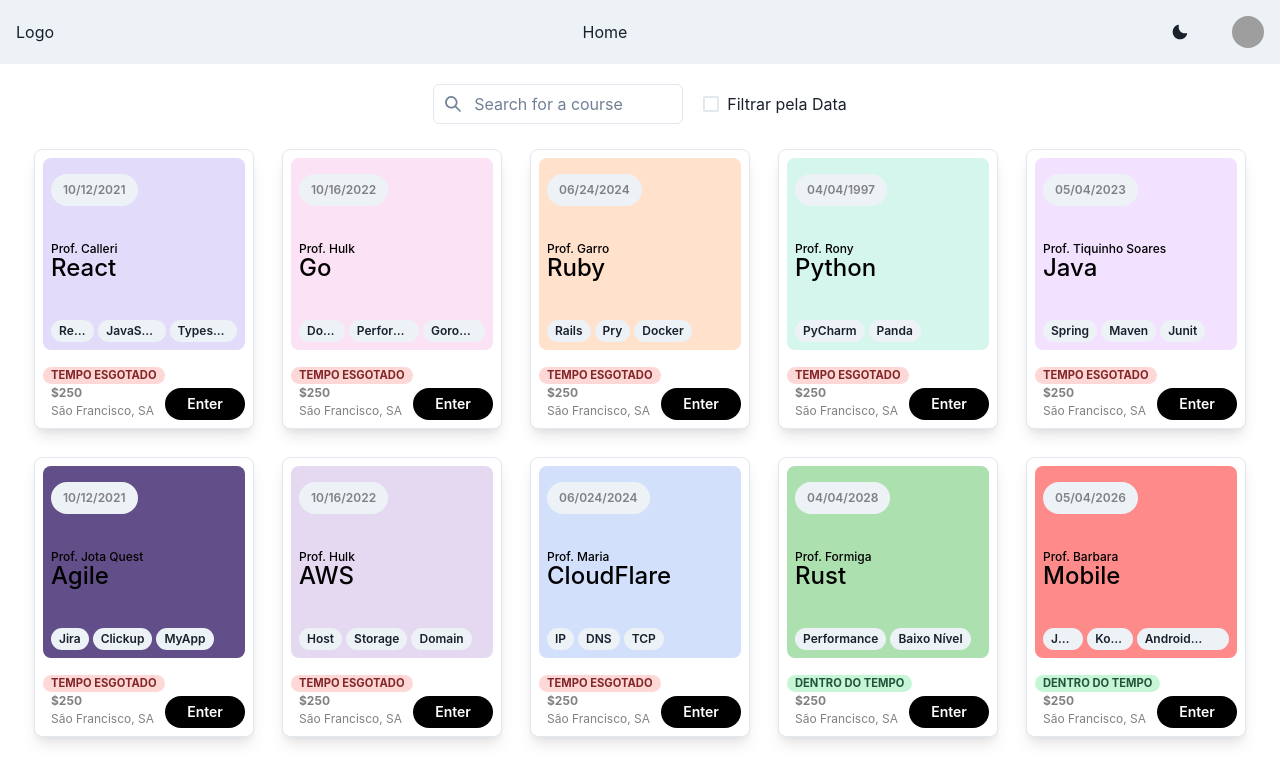
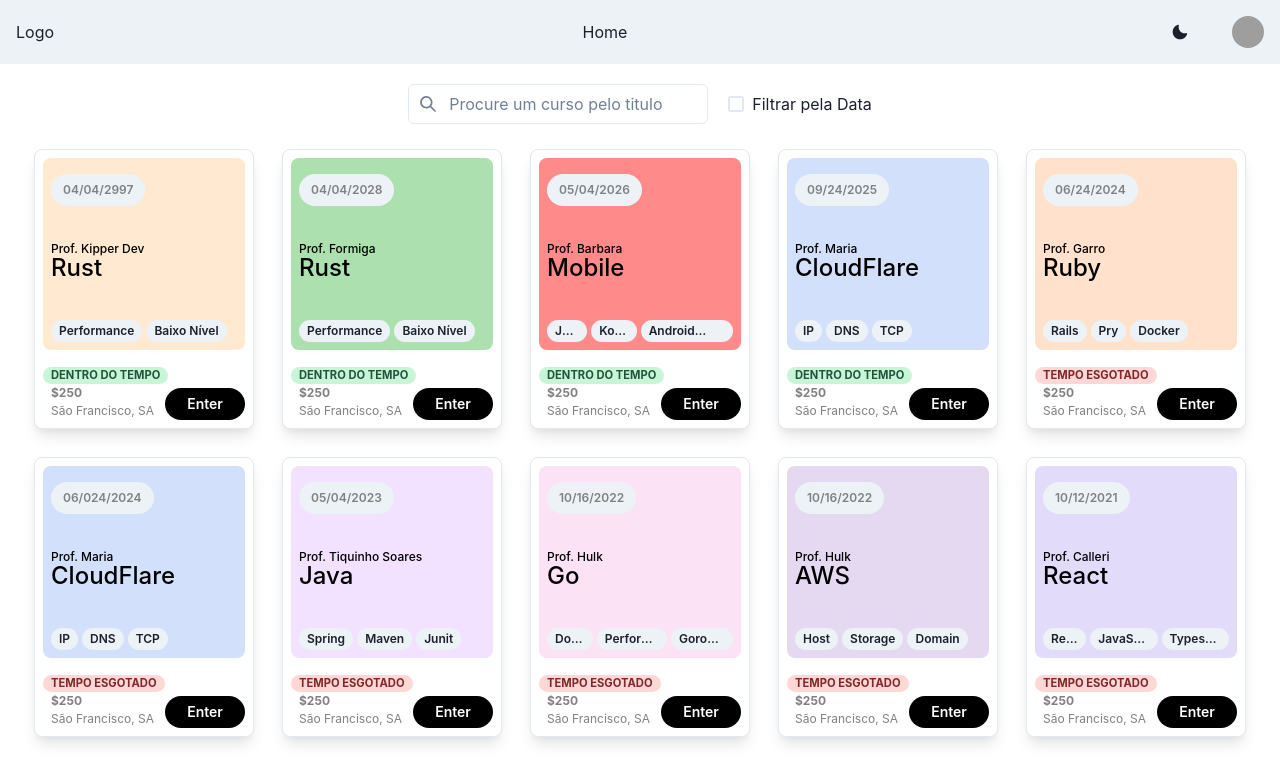
Before and after one commit to MateusGuedess/course-list, a React (Vite) app: page / in a window 1280 px wide. Shown: the top 763 px of the page. Built offline with nearby package versions, Linux system fonts and the light colour scheme; grey boxes are pictures that could not be loaded.

Commit message:
feature: add zustand to do the state management

```diff
--- a/package.json
+++ b/package.json
@@ -18,7 +18,8 @@
     "react": "^18.3.1",
     "react-dom": "^18.3.1",
     "react-icons": "^5.3.0",
-    "react-router-dom": "^6.26.2"
+    "react-router-dom": "^6.26.2",
+    "zustand": "^5.0.0-rc.2"
   },
   "devDependencies": {
     "@eslint/js": "^9.9.0",
--- a/src/pages/home.tsx
+++ b/src/pages/home.tsx
@@ -3,7 +3,7 @@
 import ModalComponent from '../components/molecules/modal/modal.component'
 import SearchComponent from '../components/molecules/search/search.component'
 import ThemeCardComponent from '../components/molecules/theme-card/theme-card.component'
-import courses from '../data/courses.json'
+import useStore from '../store/store'
 
 export interface ICourse {
     id: number
@@ -20,6 +20,8 @@
     const [filterByDate, setFilterByDate] = useState(false)
     const { isOpen, onOpen, onClose } = useDisclosure()
 
+    const {courses} = useStore(state => state)
+
     const filteredCourses = useMemo(() =>
         courses
     .filter((course: ICourse) => {
@@ -29,13 +31,15 @@
             return course.title.toLowerCase().includes(search.toLowerCase())
         }
         return course.title.toLowerCase().includes(search.toLowerCase()) && courseDate >= currentDate
-    }), [search, filterByDate])
+    }).sort((a, b) => new Date(b.date).getTime() - new Date(a.date).getTime()), [search, filterByDate])
+
+    console.log("AQUI", )
 
   return (
     <>
         <ModalComponent isOpen={isOpen} onClose={onClose} />
         <Flex mt={5} justifyContent="center" alignContent="center">
-            <SearchComponent w={250} placeholder="Search for a course" onChange={(e) => setSearch(e.target.value)} />
+            <SearchComponent w={300} placeholder="Procure um curso pelo titulo" onChange={(e) => setSearch(e.target.value)} />
             <Checkbox ml={5} defaultChecked={filterByDate} onChange={(e) => setFilterByDate(prevState => !prevState)}>Filtrar pela Data</Checkbox>
         </Flex>
         <Flex flexWrap="wrap" justifyContent="center" alignContent="center" gap={7} w="full" h="fit-content" pt={25} pb={25}>
--- /dev/null
+++ b/src/store/store.ts
@@ -0,0 +1,19 @@
+import { create } from 'zustand'
+
+import courses from '../data/courses.json'
+import { ICourse } from '../pages/home'
+
+
+
+export interface StoreState {
+    courses: ICourse[]
+    addCourse: (course: ICourse) => void
+}
+
+const useStore = create<StoreState>((set: any) => ({
+    courses: [...courses],
+    addCourse: (course: ICourse) => set((state: StoreState) => ({ courses: [...state.courses, course] })),
+}))
+
+
+export default useStore
```
Also changed, not shown: 1 other file (tests, documents, lock files or other folders).
